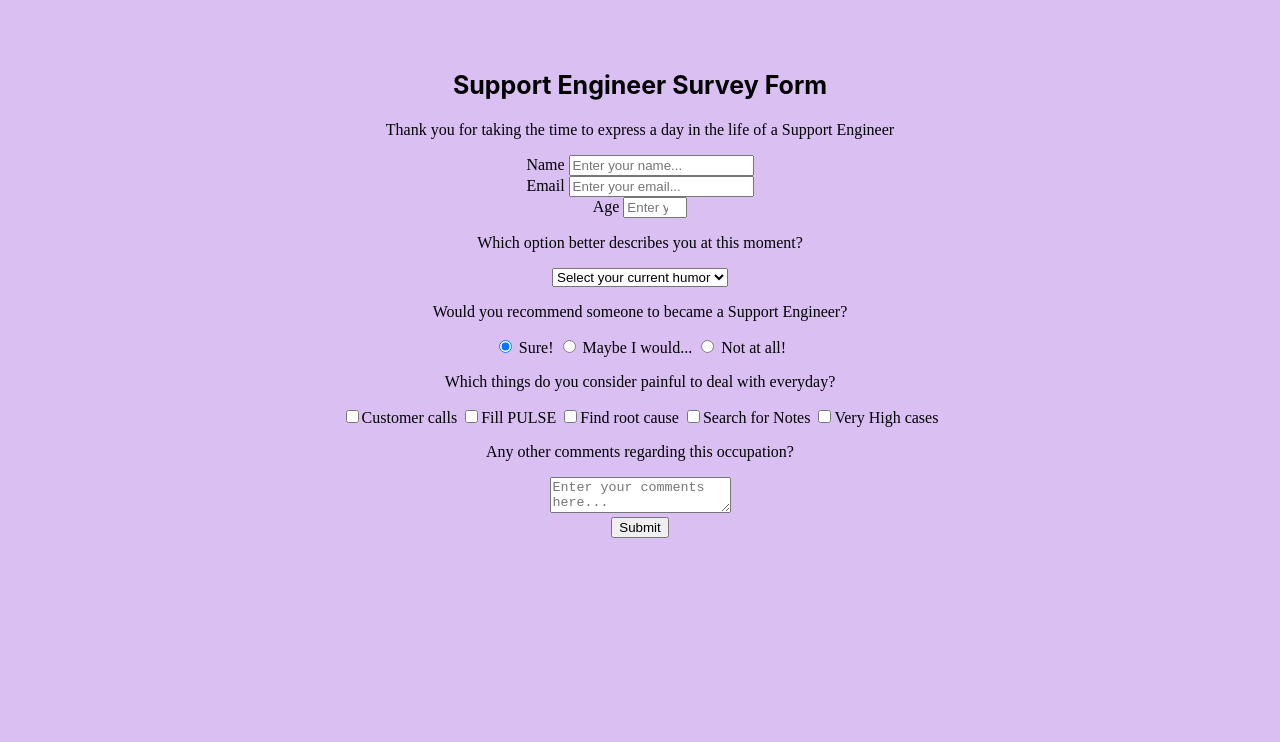
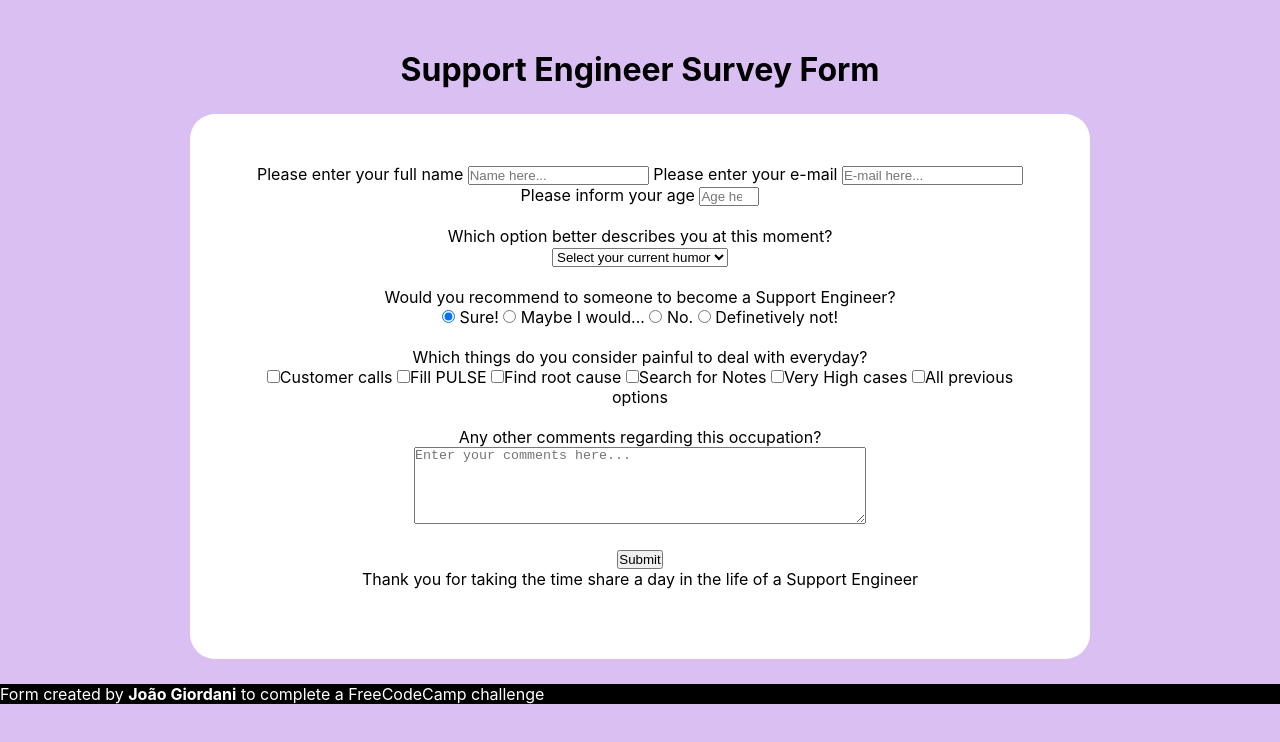
Before and after one commit to giordanii/Support-form, a plain HTML site: page index.html in a window 1280 px wide. Drawn offline with Linux system fonts and the light colour scheme.

Commit message:
playing with forms

```diff
--- a/index.html
+++ b/index.html
@@ -8,29 +8,34 @@
     <link rel="stylesheet" href="style.css">
 </head>
 <body>
-    <section class="form">
-        <h1 id="title">Support Engineer Survey Form</h1>
-        <p id="description">Thank you for taking the time to express a day in the life of a Support Engineer</p>
+    <main>
+        <header>
+            <h1>Support Engineer Survey Form</h1>
+        </header>
+        <form id="survey-form">
+            <section class="survey-field" id="info">
+                <label id="name-label">
+                    Please enter your full name
+                </label>
+                <input type="text" id="name" placeholder="Name here..." required>
+
+                <label id="email-label">
+                    Please enter your e-mail
+                </label>
+                <input type="email" id="email" placeholder="E-mail here..." required>
+                <label id="number-label">
+                    Please inform your age
+                </label>
+                <input type="number" id="age" placeholder="Age here..." required min="18" max="100">
             </section>
-    <section class="form">
-        <form id="survey-form">
-            <div class="survey-field" id="info">
-                <label id="name-label">Name</label>
-                <input type="text" id="name" placeholder="Enter your name..." required>
-        </div>
-        <div class="survey-field">
-            <label id="email-label">Email</label>
-            <input type="email" id="email" placeholder="Enter your email..." required>
-        </div>
-        <div class="survey-field">
-            <label id="number-label">Age</label>
-            <input type="number" id="age" placeholder="Enter your age..." required min="18" max="100">
-        </div>
-        <div class="survey-field">
+            <section class="survey-field" id="moment">
                 <p>Which option better describes you at this moment?</p>
                 <select id="dropdown" name="feeling" class="form-control" required >
                     <option disabled selected value>
                         Select your current humor
+                    </option>
+                    <option value="Quit">
+                        About to quit
                     </option>
                     <option value="Explode">
                         Burnout soon
@@ -46,10 +51,9 @@
                     </option>
                     <option value="other">Other</option>
                 </select>
-        </div>
-
-        <div class="survey-field">
-            <p>Would you recommend someone to became a Support Engineer?</p>
+            </section>
+            <section class="survey-field" id="recommend">
+                <p>Would you recommend to someone to become a Support Engineer?</p>
                 <label>
                     <input type="radio" name="recommend" value="sure" class="input-radio" checked>
                     Sure!
@@ -60,10 +64,14 @@
                 </label>
                 <label>
                     <input type="radio" name="recommend" value="no" class="input-radio">
-                Not at all!
+                    No.
                 </label>
-        </div>
-        <div class="survey-field">
+                <label>
+                    <input type="radio" name="recommend" value="not" class="input-radio">
+                    Definetively not!
+                </label>
+            </section>
+            <section class="survey-field" id="painful">
                 <p>Which things do you consider painful to deal with everyday?</p>
                 <label>
                     <input type="checkbox" name="prefer" value="call" class="input-checkbox">Customer calls
@@ -80,16 +88,23 @@
                 <label>
                     <input type="checkbox" name="prefer" value="vh" class="input-checkbox">Very High cases
                 </label>
-        </div>
-        <div class="survey-field">
+                <label>
+                    <input type="checkbox" name="prefer" value="all" class="input-checkbox">All previous options
+                </label>
+            </section>
+            <section class="survey-field" id="comments">
                 <p>Any other comments regarding this occupation?</p>
                 <textarea id="comments" placeholder="Enter your comments here..."></textarea>
-        </div>
+            </section>
 
-        <div class="survey-field">
+            <section class="survey-field">
                 <button class="button" type="submit" id="submit">Submit</button>
-        </div>
+                <p>Thank you for taking the time share a day in the life of a Support Engineer</p>
+            </section>
         </form>
-    </section>
+    </main>
+    <footer>
+        <p>Form created by <a href="https://www.linkedin.com/joao-giordani">João Giordani</a> to complete a FreeCodeCamp challenge</p>
+    </footer>
 </body>
 </html>
--- a/style.css
+++ b/style.css
@@ -1,11 +1,55 @@
-body{
-    margin: 70px 10px;
-    text-align: center;
-    background-color: rgb(218, 191, 243);
+@charset "UTF-8";
+
+* {
+    margin: 0px;
+    padding: 0px;
 }
 
-h1{
+body {
     font-family: -apple-system, BlinkMacSystemFont, 'Segoe UI', Roboto, Oxygen, Ubuntu, Cantarell, 'Open Sans', 'Helvetica Neue', sans-serif;
-    font-size: 25px;
+    background-color: rgb(218, 191, 243);
+    margin-top: 25px;
+}
 
+header {
+    font-family: -apple-system, BlinkMacSystemFont, 'Segoe UI', Roboto, Oxygen, Ubuntu, Cantarell, 'Open Sans', 'Helvetica Neue', sans-serif;
+    margin-bottom: 25px;
 }
+
+main {
+    padding: 25px;
+    text-align: center;
+}
+
+
+form {
+    padding: 50px;
+    background-color: white;
+    max-width: 800px;
+    margin: auto;
+    border-radius: 25px;
+}
+
+form section {
+    padding-bottom: 20px;
+}
+
+textarea {
+    min-width: 450px;
+    min-height: 75px;
+}
+
+footer {
+    color: white;
+    background-color: black;
+}
+
+footer a {
+    text-decoration: none;
+    color: white;
+    font-weight: bolder;
+}
+
+footer a:hover {
+    text-decoration: underline;
+}
```
Lines whose indentation alone changed are shown as unchanged.
